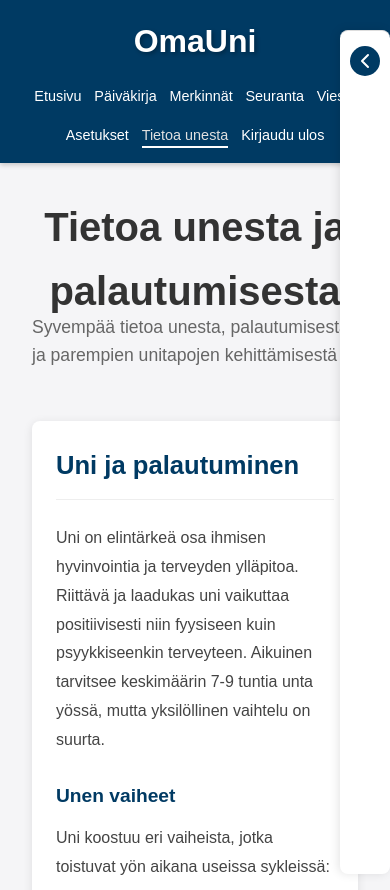
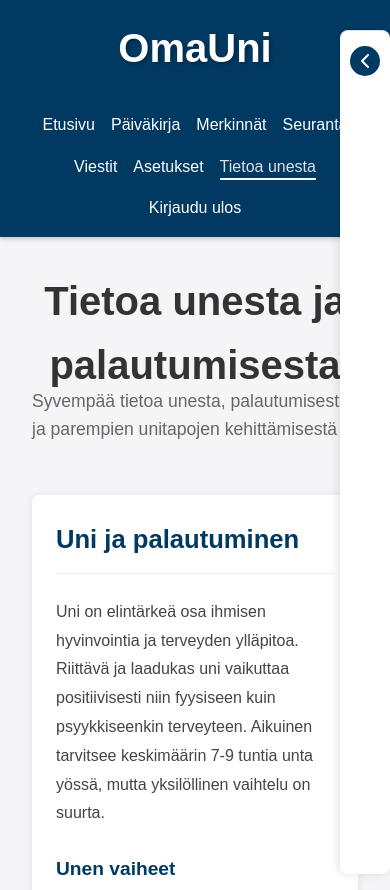
Before and after one commit to EdanurKorkmazz/Projekti-FE, a website: page public/src/pages/tietoa.html in a window 390 px wide. Shown: the top 890 px of the page. Drawn offline with Linux system fonts and the light colour scheme.

```diff
--- a/public/src/css/style.css
+++ b/public/src/css/style.css
@@ -1625,3 +1625,119 @@
     overflow-x: hidden;
   }
 }
+
+/* Header ja navigaatio */
+header {
+  background-color: #003a63;
+  color: white;
+  box-shadow: 0 2px 5px rgba(0, 0, 0, 0.2);
+}
+
+header nav {
+  display: flex;
+  justify-content: space-between;
+  align-items: center;
+  padding: 1rem 2rem;
+  max-width: 1400px;
+  margin: 0 auto;
+}
+
+/* Logo vasemmalle */
+header h2 {
+  font-size: 2.5rem;
+  color: white;
+  text-shadow: 2px 2px 4px rgba(0, 0, 0, 0.3);
+  margin-right: 2rem;
+  flex-shrink: 0;
+}
+
+/* Navigaatiosäiliö */
+.nav-container {
+  display: flex;
+  flex: 1;
+  justify-content: space-between;
+  align-items: center;
+}
+
+/* Keskellä olevat linkit */
+.nav-center {
+  display: flex;
+  justify-content: center;
+  gap: 2rem;
+  flex-wrap: wrap;
+  margin: 0 auto;
+}
+
+/* Kirjaudu ulos oikealle */
+.nav-right {
+  margin-left: 2rem;
+  flex-shrink: 0;
+}
+
+/* Navigaatiolinkit */
+header ul {
+  list-style: none;
+  display: flex;
+  gap: 2rem;
+  margin: 0;
+  padding: 0;
+}
+
+header ul li a {
+  text-decoration: none;
+  color: white;
+  font-size: 1rem;
+  transition: all 0.2s ease;
+  position: relative;
+  padding-bottom: 5px;
+}
+
+header ul li a.active {
+  color: #e0e0e0;
+  font-weight: 500;
+  position: relative;
+}
+
+header ul li a.active::after {
+  content: '';
+  position: absolute;
+  bottom: 0;
+  left: 0;
+  width: 100%;
+  height: 2px;
+  background-color: white;
+}
+
+/* Responsiivisuus */
+@media (max-width: 992px) {
+  .nav-container {
+    flex-direction: column;
+    align-items: center;
+  }
+
+  .nav-center {
+    margin: 1rem 0;
+  }
+
+  .nav-right {
+    margin-left: 0;
+  }
+}
+
+@media (max-width: 768px) {
+  header nav {
+    flex-direction: column;
+    padding: 1rem;
+  }
+
+  header h2 {
+    margin-right: 0;
+    margin-bottom: 1rem;
+  }
+
+  .nav-center ul {
+    justify-content: center;
+    flex-wrap: wrap;
+    gap: 1rem;
+  }
+}
--- a/public/src/pages/tietoa.html
+++ b/public/src/pages/tietoa.html
@@ -12,6 +12,8 @@
   <header>
     <nav>
       <h2>OmaUni</h2>
+      <div class="nav-container">
+        <div class="nav-center">
           <ul>
             <li><a href="/public/src/pages/etusivu.html">Etusivu</a></li>
             <li><a href="/public/src/pages/paivakirja.html">Päiväkirja</a></li>
@@ -19,9 +21,15 @@
             <li><a href="/public/src/pages/seuranta.html">Seuranta</a></li>
             <li><a href="/public/src/pages/viestit.html">Viestit</a></li>
             <li><a href="/public/src/pages/asetukset.html">Asetukset</a></li>
-        <li><a href="/public/src/pages/tietoa.html" class="active">Tietoa unesta</a></li>
+            <li><a href="/public/src/pages/tietoa.html">Tietoa unesta</a></li>
+          </ul>
+        </div>
+        <div class="nav-right">
+          <ul>
             <li><a href="/index.html" id="signout">Kirjaudu ulos</a></li>
           </ul>
+        </div>
+      </div>
     </nav>
   </header>
 
```
Also changed, not shown: public/src/pages/asetukset.html (+8 -0 lines), public/src/pages/etusivu.html (+9 -1 lines), public/src/pages/merkinnat.html (+9 -1 lines), public/src/pages/paivakirja.html (+9 -1 lines), public/src/pages/seuranta.html (+9 -1 lines), public/src/pages/viestit.html (+8 -0 lines). Lines whose indentation alone changed are shown as unchanged.
